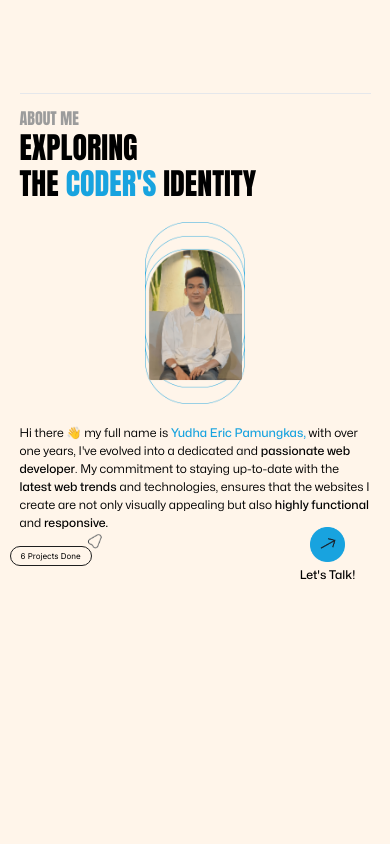
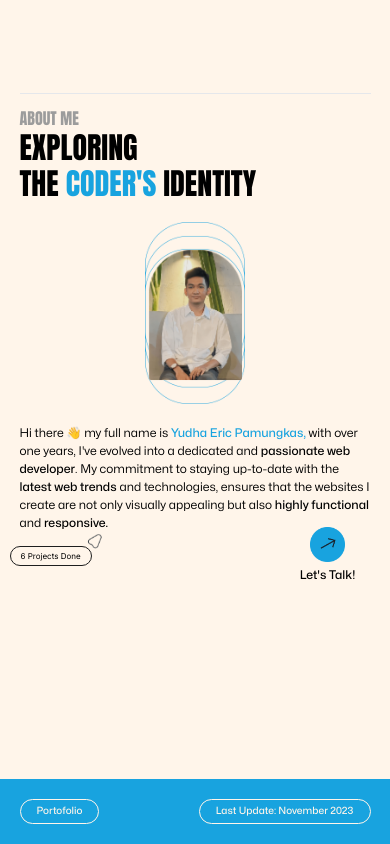
Before and after one commit to yudhaeric/portofolio, a Next.js app: page / in a window 390 px wide. Shown: the part 673-1517 px from the top of the page. Before the commit the page ends 1452 px from the top, so only its background shows below. Built offline with nearby package versions, Linux system fonts and the light colour scheme.

Commit message:
Add Footer in Mobile

```diff
--- a/app/page.tsx
+++ b/app/page.tsx
@@ -145,6 +145,16 @@ export default function Home() {
         </div>
       </div>
       <div className='mt-[50%]'></div>
+      <footer className='w-full bg-[#18A3DF]'>
+        <div className='flex justify-between py-5 mx-[5%]'>
+          <div className='px-4 py-1 rounded-full border border-[#FFF5EA] text-[#FFF5EA]'>
+            <p className='text-[10px] font-monaMedium'>Portofolio</p>
+          </div>
+          <div className='px-4 py-1 rounded-full border border-[#FFF5EA] text-[#FFF5EA]'>
+            <p className='text-[10px] font-monaMedium'>Last Update: November 2023</p>
+          </div>
+        </div>
+      </footer>
     </main>
   )
 }
```
